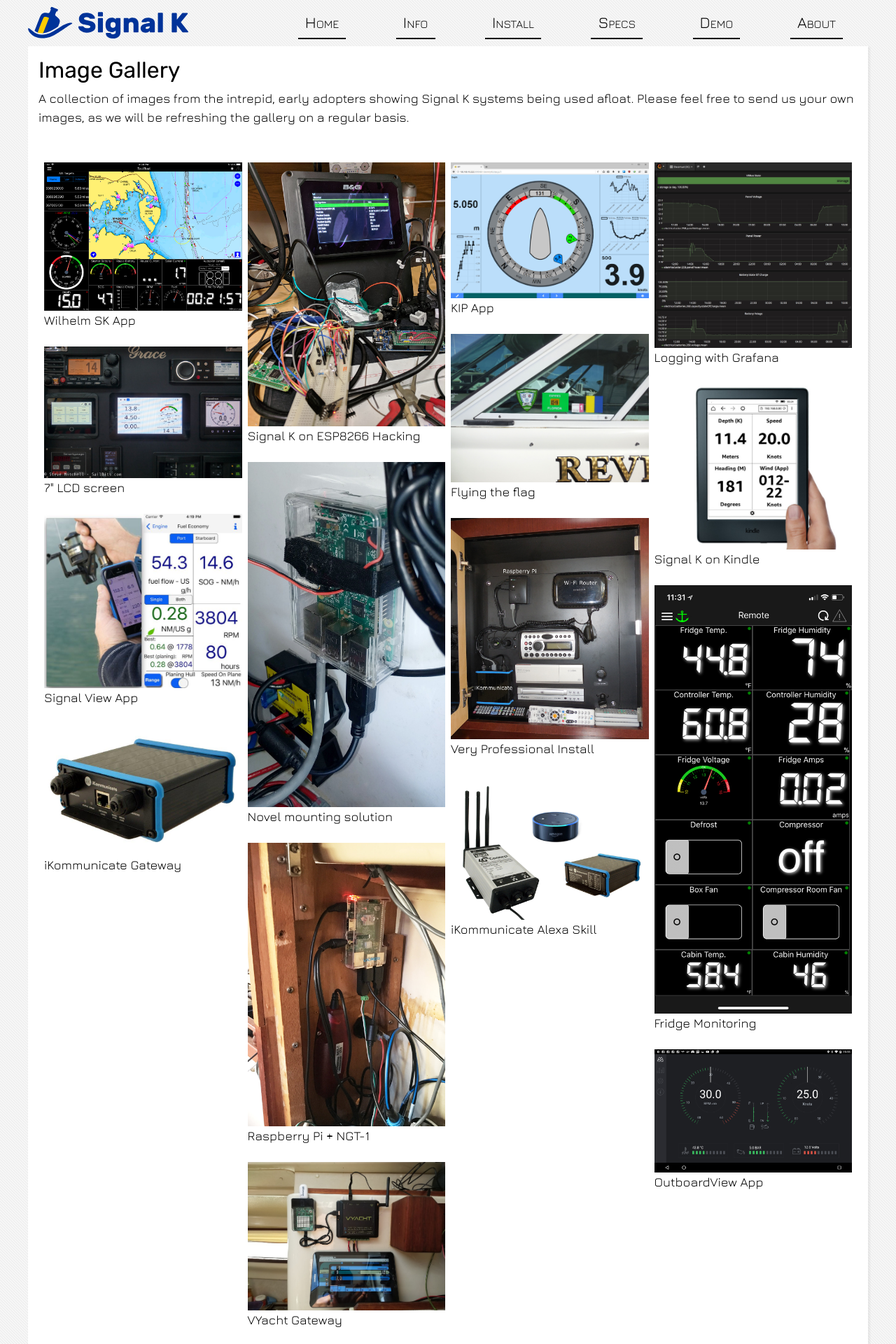
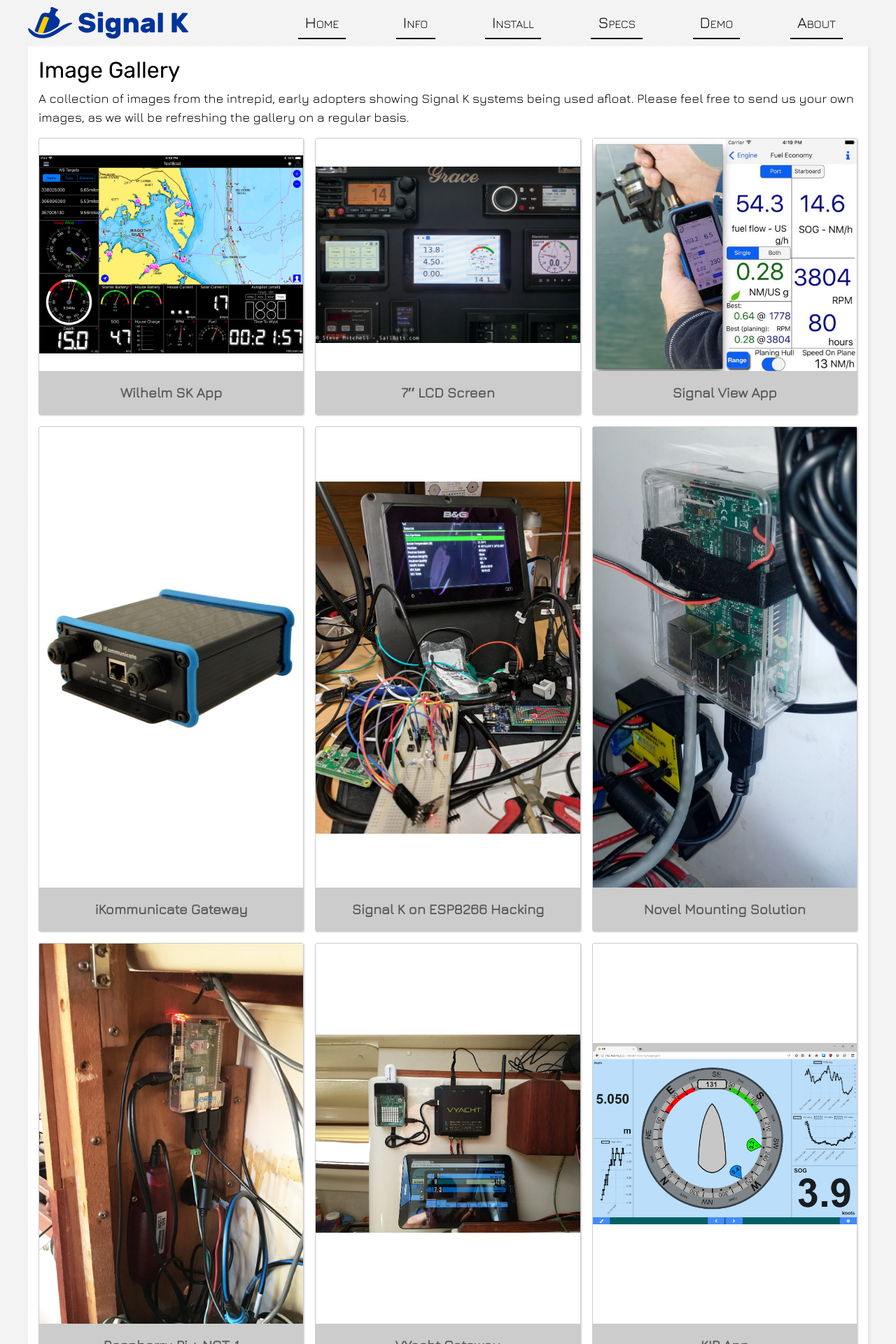
Before and after one commit to SignalK/signalk.github.io, a Jekyll site: the page built from gallery.md, in a window 1280 px wide. Shown: the top 1920 px of the page at 70% size. Built offline with Jekyll 4.4.1, drawn with Linux system fonts in a browser that asks for light colours.

Commit message:
Apply style to gallery, references and solutions
The gallery page now uses the _data/gallery.yml file for adding images.

```diff
--- a/css/style.css
+++ b/css/style.css
@@ -34,10 +34,14 @@
 }
 
 .article li {
-  padding-left: 0.5em;
+  padding-left: 1rem;
+  margin-bottom: 0.5rem;
+  position: relative;
 }
 
 .article li:before {
+  position: absolute;
+  left: 0;
   content: "» ";
 }
 
@@ -180,7 +184,7 @@
 }
 */
 
-nav a:hover, nav a:active {
+nav a:hover, nav a.active {
   background: #fff;
   transition: 0.1s ease-in;
 }
@@ -334,12 +338,8 @@
   padding: 4px;
   text-align: center;
   border: 1px solid #ccc;
-  -webkit-border-radius: 3px;
-     -moz-border-radius: 3px;
-          border-radius: 3px;
-  -webkit-box-shadow: 1px 1px 2px 0px rgba(100, 100, 100, 0.25);
-     -moz-box-shadow: 1px 1px 2px 0px rgba(100, 100, 100, 0.25);
-          box-shadow: 1px 1px 2px 0px rgba(100, 100, 100, 0.25);
+  border-radius: 3px;
+  box-shadow: 1px 1px 2px 0px rgba(100, 100, 100, 0.25);
 }
 
 figure img {
@@ -355,6 +355,61 @@
   font-weight: bold;
 }
 
+figure figcaption a {
+  color: inherit;
+}
+
+.album {
+  display: grid;
+  grid-template-columns: repeat(auto-fill, minmax(300px, 1fr));
+  grid-column-gap: 1rem;
+  grid-row-gap: 1rem;
+}
+
+.album a {
+  text-decoration: none;
+}
+
+.album figure {
+  display: flex;
+  flex-direction: column;
+  justify-content: center;
+  align-items: center;
+  margin: 0;
+  padding: 0;
+}
+
+.album figure figcaption {
+  margin: 0;
+  align-self: stretch;
+}
+
+.album figure img {
+  margin: auto 0;
+  width: 100%;
+}
+
 .center {
   text-align: center;
 }
+
+.modal {
+  display: none;
+  position: fixed;
+  z-index: 1;
+  padding-top: 100px;
+  left: 0;
+  top: 0;
+  width: 100%;
+  height: 100%;
+  overflow: auto;
+  background-color: rgb(0,0,0);
+  background-color: rgba(0,0,0,0.9);
+}
+
+.modal-content {
+  margin: auto;
+  display: block;
+  width: 80%;
+  max-width: 800px;
+}
--- a/gallery.html
+++ /dev/null
@@ -1,106 +0,0 @@
----
-title: Gallery
-team: active
-layout: onecolumn
-description: "Image Gallery"
----
-
-<h2>Image Gallery</h2>
-<p>
-  A collection of images from the intrepid, early adopters showing Signal K systems being used afloat.
-  Please feel free to send us your own images, as we will be refreshing the gallery on a regular basis.<br>
-  <br>
-</p>
-<p></p>
-<style>
-* {
-    box-sizing: border-box;
-}
-
-.row {
-    display: -ms-flexbox; /* IE10 */
-    display: flex;
-    -ms-flex-wrap: wrap; /* IE10 */
-    flex-wrap: wrap;
-    padding: 0 4px;
-}
-
-/* Create four equal columns that sits next to each other */
-.column {
-    -ms-flex: 25%; /* IE10 */
-    flex: 25%;
-    max-width: 25%;
-    padding: 0 4px;
-}
-
-.column img {
-    margin-top: 8px;
-    vertical-align: middle;
-}
-
-/* Responsive layout - makes a two column-layout instead of four columns */
-@media (max-width: 800px) {
-    .column {
-        -ms-flex: 50%;
-        flex: 50%;
-        max-width: 50%;
-    }
-}
-
-/* Responsive layout - makes the two columns stack on top of each other instead of next to each other */
-@media (max-width: 600px) {
-    .column {
-        -ms-flex: 100%;
-        flex: 100%;
-        max-width: 100%;
-    }
-}
-</style>
-<body>
-
-<!-- Photo Grid -->
-<div class="row">
-  <div class="column">
-    <a href="/images/gallery/test_image1.jpg" target="_blank"><img src="/images/gallery/test_image1.jpg" style="width:100%"></a>
-    <p>Wilhelm SK App</p>
-	<a href="/images/gallery/test_image2.jpg" target="_blank"><img src="/images/gallery/test_image2.jpg" style="width:100%"></a>
-    <p>7" LCD screen</p>
-	<a href="/images/gallery/test_image3.jpg" target="_blank"><img src="/images/gallery/test_image3.jpg" style="width:100%"></a>
-    <p>Signal View App</p>
-	<a href="/images/gallery/test_image4.jpg" target="_blank"><img src="/images/gallery/test_image4.jpg" style="width:100%"></a>
-    <p>iKommunicate Gateway</p>
-	</div>
-  <div class="column">
-    <a href="/images/gallery/test_image5.jpg" target="_blank"><img src="/images/gallery/test_image5.jpg" style="width:100%"></a>
-      <p>Signal K on ESP8266 Hacking</p>
-  	<a href="/images/gallery/test_image6.jpg" target="_blank"><img src="/images/gallery/test_image6.jpg" style="width:100%"></a>
-      <p>Novel mounting solution</p>
-  	<a href="/images/gallery/test_image7.jpg" target="_blank"><img src="/images/gallery/test_image7.jpg" style="width:100%"></a>
-      <p>Raspberry Pi + NGT-1</p>
-    <a href="/images/gallery/test_image8.jpg" target="_blank"><img src="/images/gallery/test_image8.jpg" style="width:100%"></a>
-      <p>VYacht Gateway</p>
-	</div>
-  <div class="column">
-    <a href="/images/gallery/test_image9.jpg" target="_blank"><img src="/images/gallery/test_image9.jpg" style="width:100%"></a>
-    <p>KIP App</p>
-	<a href="/images/gallery/test_image10.jpg" target="_blank"><img src="/images/gallery/test_image10.jpg" style="width:100%"></a>
-    <p>Flying the flag</p>
-	<a href="/images/gallery/test_image11.jpg" target="_blank"><img src="/images/gallery/test_image11.jpg" style="width:100%"></a>
-    <p>Very Professional Install</p>
-	<a href="/images/gallery/test_image12.jpg" target="_blank"><img src="/images/gallery/test_image12.jpg" style="width:100%"></a>
-    <p>iKommunicate Alexa Skill</p>
-	</div>
-  <div class="column">
-    <a href="/images/gallery/test_image13.jpg" target="_blank"><img src="/images/gallery/test_image13.jpg" style="width:100%"></a>
-    <p>Logging with Grafana</p>
-	<a href="/images/gallery/test_image14.jpg" target="_blank"><img src="/images/gallery/test_image14.jpg" style="width:100%"></a>
-    <p>Signal K on Kindle</p>
-	<a href="/images/gallery/test_image15.jpg" target="_blank"><img src="/images/gallery/test_image15.jpg" style="width:100%"></a>
-    <p>Fridge Monitoring</p>
-	<a href="/images/gallery/test_image16.jpg" target="_blank"><img src="/images/gallery/test_image16.jpg" style="width:100%"></a>
-    <p>OutboardView App</p>
-	</div>
-</div>
-
-</body>
-</html>
--- /dev/null
+++ b/gallery.md
@@ -0,0 +1,58 @@
+---
+title: Gallery
+team: active
+layout: onecolumn
+description: Image Gallery
+---
+## {{page.description}}
+
+A collection of images from the intrepid, early adopters showing Signal K systems being used afloat. Please feel free
+to send us your own images, as we will be refreshing the gallery on a regular basis.
+
+<div class="album">
+  {% for image in site.data.gallery %}
+    <figure data-toggle="gallery">
+      <img src="/images/gallery/{{image.image}}" id="img-{{forloop.index}}">
+      <figcaption>
+        {{image.caption}}
+      </figcaption>
+    </figure>
+  {% endfor %}
+</div>
+
+<div class="modal">
+  <img class="modal-content">
+</div>
+
+<script>
+$(function showImage() {
+  $('figure[data-toggle="gallery"]').on('click', function(e) {
+    var tgt = $('.modal');
+    var tgtImg = $('.modal-content');
+
+    var img = $(e.target).siblings('img');
+
+    if(img.length === 0) {
+      img = $(e.target).find('img');
+    }
+
+    if(img.length === 0) {
+      img = $(e.target);
+    }
+
+    if(img.length === 0) {
+      return false;
+    }
+
+    $(tgt).show();
+
+    console.log(tgtImg[0]);
+
+    tgtImg[0].src = img[0].src;
+  });
+
+  $('.modal').on('click', function() {
+    $(this).hide();
+  });
+})
+</script>
```
Also changed, not shown: _data/gallery.yml (added, +32 -0 lines), references.md (+22 -12 lines), solutions.md (+37 -18 lines).
